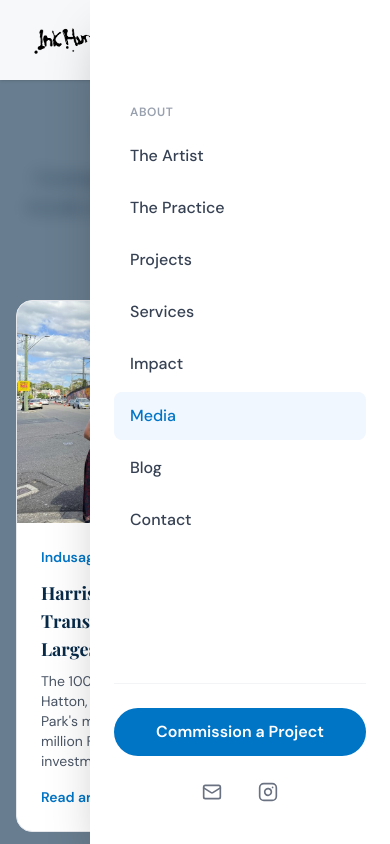
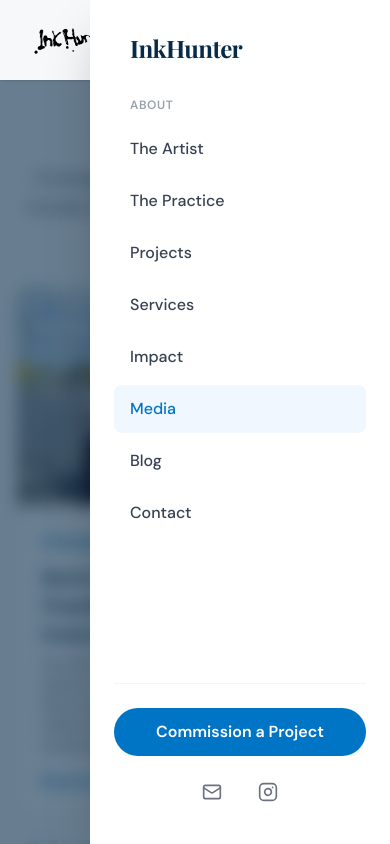
Before and after one commit to benmichaelhunter-cmd/InkHunter, a Next.js app: page /media in a window 390 px wide. Both pictures are taken after a click on the button "Toggle navigation menu". Shown: the top 844 px of the page. Built offline with nearby package versions, Linux system fonts and the light colour scheme; a web font is replaced by a local one.

Commit message:
UI tweaks: tighter Pillars spacing, mobile menu z-index fix and branding, smaller section heading margin
Co-Authored-By: Claude Opus 4.6 <noreply@anthropic.com>

```diff
--- a/src/components/home/Pillars.tsx
+++ b/src/components/home/Pillars.tsx
@@ -36,7 +36,7 @@ const colorMap: Record<
 
 export default function Pillars() {
   return (
-    <section className="py-24 md:py-32 bg-gradient-to-b from-white via-gray-50/50 to-white relative overflow-hidden">
+    <section className="py-10 md:py-32 bg-gradient-to-b from-white via-gray-50/50 to-white relative overflow-hidden">
       {/* Subtle background decoration */}
       <div className="absolute top-0 left-1/2 -translate-x-1/2 w-[800px] h-[800px] bg-ocean-50/30 rounded-full blur-3xl pointer-events-none" />
 
--- a/src/components/layout/MobileMenu.tsx
+++ b/src/components/layout/MobileMenu.tsx
@@ -19,7 +19,7 @@ export default function MobileMenu({ isOpen, onClose }: MobileMenuProps) {
       {/* Backdrop */}
       <div
         className={clsx(
-          "fixed inset-0 bg-ocean-950/60 backdrop-blur-sm transition-opacity duration-300 lg:hidden",
+          "fixed inset-0 z-40 bg-ocean-950/60 backdrop-blur-sm transition-opacity duration-300 lg:hidden",
           isOpen ? "opacity-100" : "opacity-0 pointer-events-none"
         )}
         onClick={onClose}
@@ -36,7 +36,12 @@ export default function MobileMenu({ isOpen, onClose }: MobileMenuProps) {
         aria-modal="true"
         aria-label="Navigation menu"
       >
-        <div className="flex flex-col h-full pt-24 pb-8 px-6">
+        <div className="flex flex-col h-full pt-8 pb-8 px-6">
+          <div className="mb-6 px-4">
+            <span className="font-display text-2xl font-bold tracking-tight text-ocean-950">
+              InkHunter
+            </span>
+          </div>
           <nav className="flex-1 space-y-1">
             {NAV_LINKS.map((link) => {
               if (link.children) {
--- a/src/components/ui/SectionHeading.tsx
+++ b/src/components/ui/SectionHeading.tsx
@@ -16,7 +16,7 @@ export default function SectionHeading({
   return (
     <div
       className={clsx(
-        "mb-12 md:mb-16",
+        "mb-8 md:mb-16",
         align === "center" && "text-center",
         className
       )}
```
